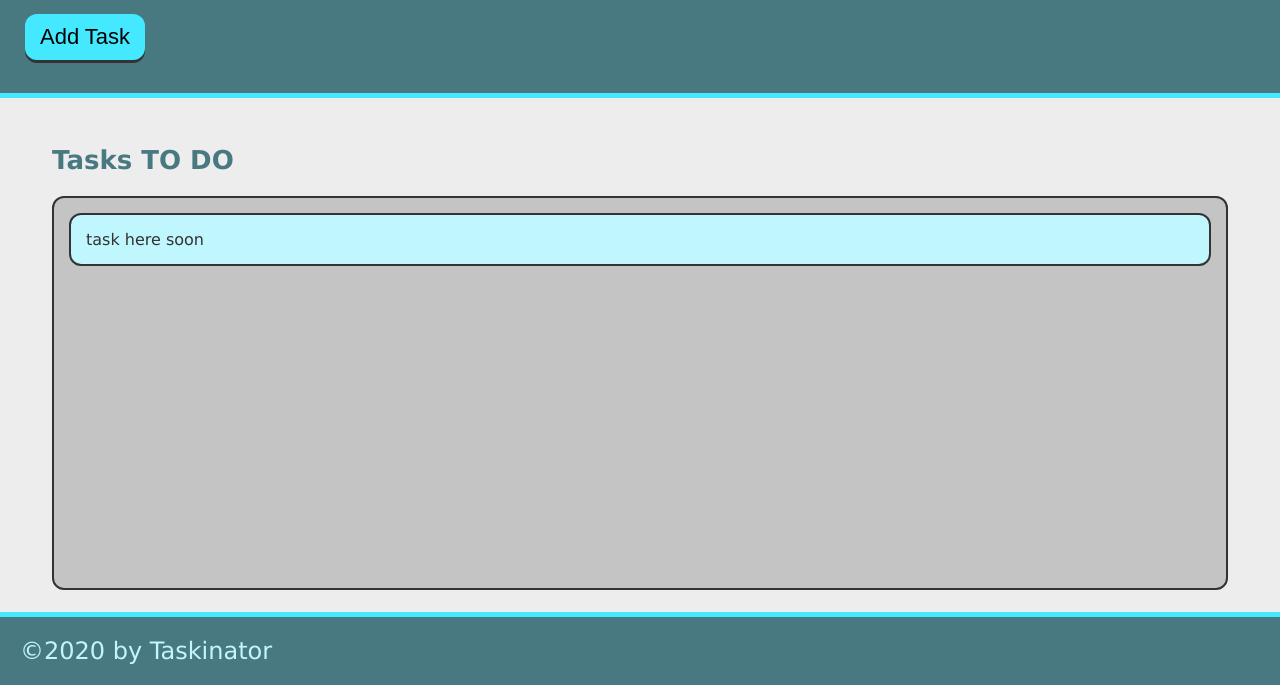
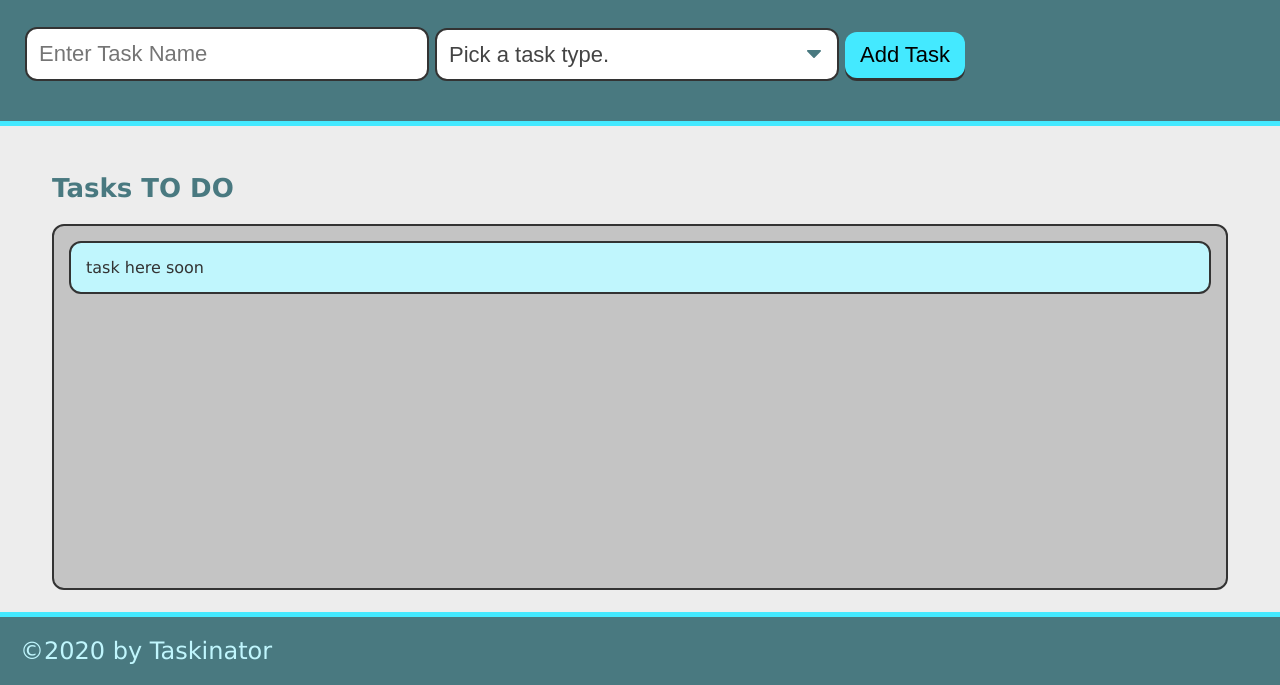
Before and after one commit to japankid-code/taskinator, a plain HTML site: page index.html in a window 1280 px wide. Shown: the part 115-800 px from the top of the page. Drawn offline with Linux system fonts and the light colour scheme.

Commit message:
added form groups to the HTML

```diff
--- a/index.html
+++ b/index.html
@@ -11,7 +11,22 @@
     <header>
         <h1 class="page-title">Taskinator</h1>
         <p>Click the button below to add a new task!</p>
-        <button class="btn" id="save-task">Add Task</button>
+        <form id="task-form">
+            <div class="form-group">
+                <input type="text" name="task-name" placeholder="Enter Task Name" />
+            </div>
+            <div class="form-group">
+                <select name="task-type" class="select-dropdown">
+                    <option value="" disabled selected>Pick a task type.</option>
+                    <option value="Print">Print</option>
+                    <option value="Web">Web</option>
+                    <option value="Mobile">Mobile</option>
+                </select>
+            </div>
+            <div class="form-group">
+                <button class="btn" id="save-task">Add Task</button>
+            </div>
+        </form>
     </header>
     <main class="page-content">
         <section class="task-list-wrapper">
```
Also changed, not shown: 1 other file.
